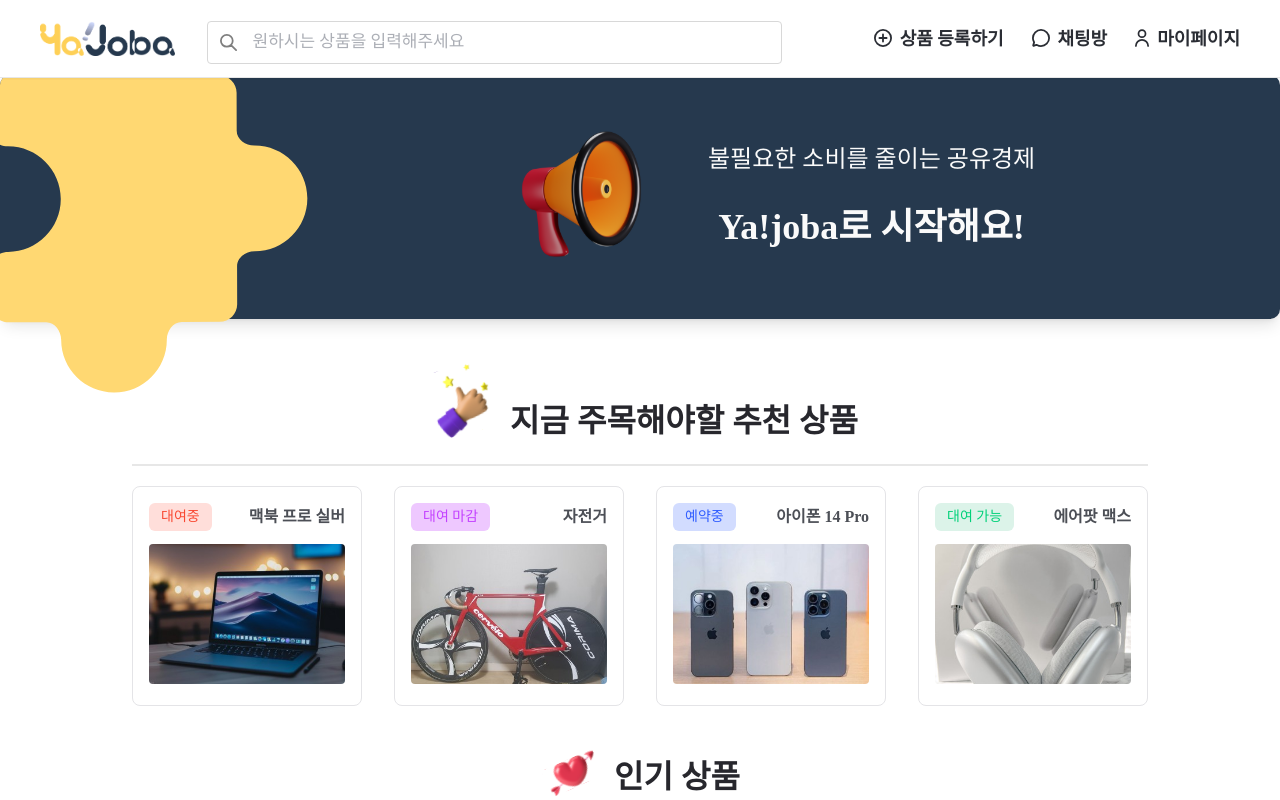
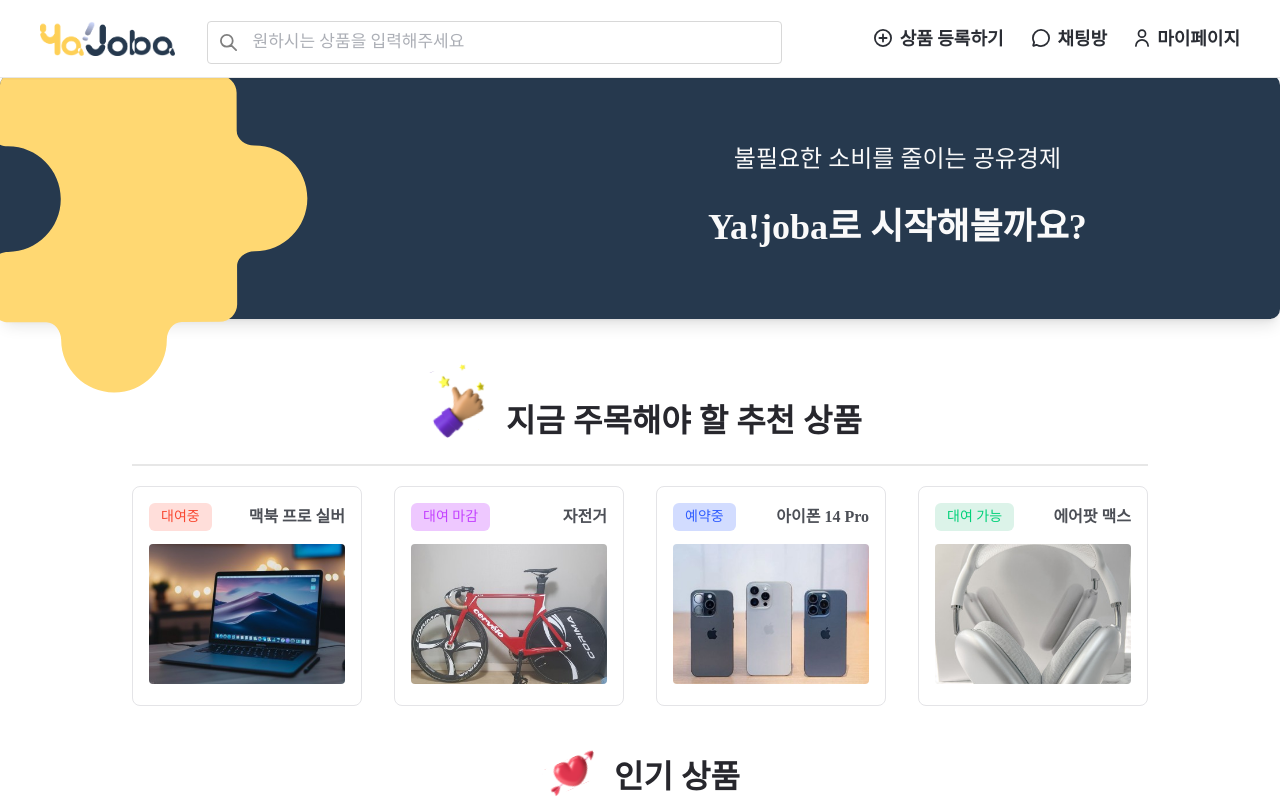
Before and after one commit to kimzini/Yajoba-Frontend, a React (Vite) app: page / in a window 1280 px wide. Shown: the top 800 px of the page. Built offline with nearby package versions, Linux system fonts and the light colour scheme; a web font is replaced by a local one.

Commit message:
style: 메인 페이지 디자인 수정

```diff
--- a/src/pages/main/MainPage.tsx
+++ b/src/pages/main/MainPage.tsx
@@ -2,7 +2,6 @@
 import { ReactComponent as Puzzle } from '@/assets/svgs/puzzle.svg';
 import { ReactComponent as Good } from '@/assets/svgs/good.svg';
 import { ReactComponent as Heart } from '@/assets/svgs/heart.svg';
-import { ReactComponent as Megaphone } from '@/assets/svgs/megaphone.svg';
 import { ProductCard } from '@/components/ProductCard';
 import product1 from '@/assets/images/product1.jpeg';
 import product2 from '@/assets/images/product2.jpeg';
@@ -38,19 +37,13 @@
       <HeaderWithSearch />
       <div className="mb-7 flex w-full justify-center pt-[75px]">
         <div className="flex h-[244px] w-full rounded-[10px] bg-secondary-70 shadow-lg">
-          <Puzzle className="z-60 mr-[200px] rounded-[10px]" />
-          <Megaphone
-            width="150"
-            height="150"
-            viewBox="0 0 1000 1000"
-            className="mr-[50px] self-center"
-          />
+          <Puzzle className="z-60 mr-[400px] rounded-[10px]" />
           <div className="flex flex-col items-center justify-center gap-7">
             <span className="text-large24 font-medium text-neutral-100">
               불필요한 소비를 줄이는 공유경제
             </span>
             <span className="text-xxlarge36 font-bold text-neutral-100">
-              Ya!joba로 시작해요!
+              Ya!joba로 시작해볼까요?
             </span>
           </div>
         </div>
@@ -61,7 +54,7 @@
             <div className="flex items-end justify-center gap-2">
               <Good width="80" height="83" viewBox="0 0 116 119" />
               <span className="self-end text-xxlarge32 font-semibold text-neutral-0">
-                지금 주목해야할 추천 상품
+                지금 주목해야 할 추천 상품
               </span>
             </div>
           </div>
```
